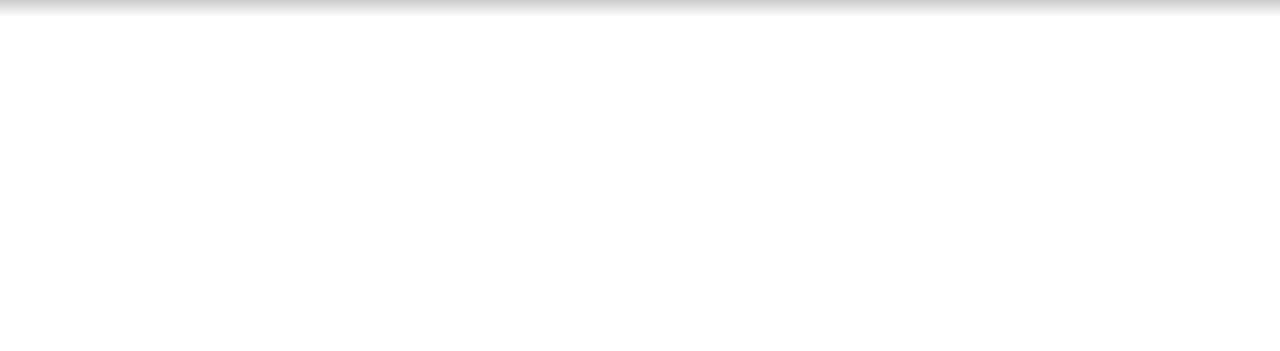
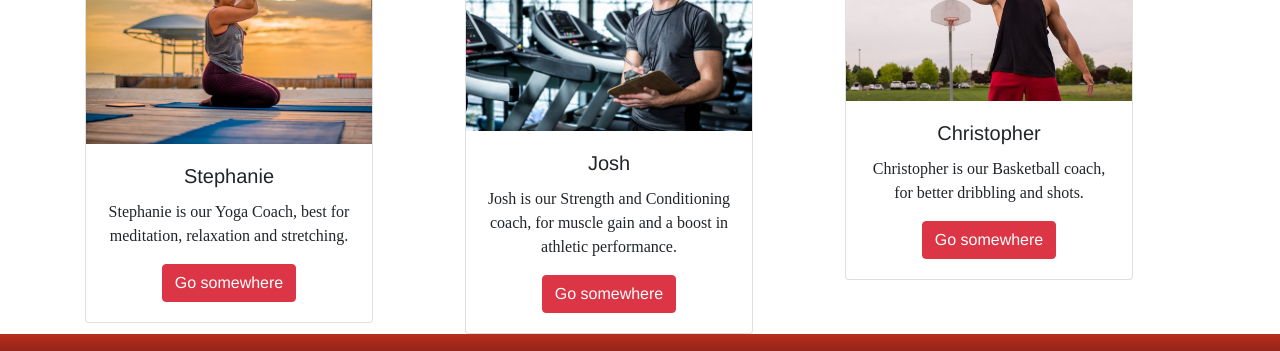
Before and after one commit to Avelez15/portfolio-project-FitFreakz, a website: page ourtrainers.html in a window 1280 px wide. Shown: the part 473-824 px from the top of the page. Before the commit the page ends 800 px from the top, so only its background shows below. Drawn offline with nearby package versions, Linux system fonts and the light colour scheme.

Commit message:
added cards to ourtrainers and added css for it, cards are'nt aligned

```diff
--- a/ourtrainers.html
+++ b/ourtrainers.html
@@ -34,7 +34,6 @@
             </div>
         </div>
     </header>
-
     <nav class="navbar navbar-expand-sm navbar-dark sticky-top">
         <div class="container">
             <a href="#" class="navbar-brand"></a>
@@ -47,7 +46,8 @@
                     </li>
                     <li class="nav-item"><a class="nav-link" href="aboutus.html"><i
                                 class="fa fa-info fa-lg"></i>About</a></li>
-                    <li class="nav-item active"><a class="nav-link" href="#"><i class="fa fa-list fa-lg"></i> Our
+                    <li class="nav-item active"><a class="nav-link" href="#"><i class="fa fa-list fa-lg"></i>
+                            Our
                             Trainers</a></li>
                     <li class="nav-item"><a class="nav-link" href="contactus.html"><i
                                 class="fa fa-address-card fa-lg"></i>Contact</a></li>
@@ -60,15 +60,49 @@
             </div>
         </div>
     </nav>
-
-
-    <!--site content-->
-
-
-
-
-
-
+    <hr />
+    <div class="container text-center" id="ourTrainersText">
+        Our Trainers
+    </div>
+    <hr />
+    <div class="container">
+        <div class="row">
+            <div class="col float-left">
+                <div class="card" style="width: 18rem;">
+                    <img src="img/StephanieYogaCoach.jpg" class="card-img-top" alt="StephanieYogaCoach"
+                        id="ourTrainerStephanieImg">
+                    <div class="card-body text-center">
+                        <h5 class="card-title">Stephanie</h5>
+                        <p class="card-text">Stephanie is our Yoga Coach, best for meditation, relaxation and
+                            stretching.</p>
+                        <a href="#" class="btn btn-danger">Go somewhere</a>
+                    </div>
+                </div>
+            </div>
+            <div class="col">
+                <div class="card" style="width: 18rem;">
+                    <img src="img/JoshStrengthAndConditioning.jpg" class="card-img-top" alt="JoshTrainerImg">
+                    <div class="card-body text-center" id="ourTrainerJoshImg">
+                        <h5 class="card-title">Josh</h5>
+                        <p class="card-text">Josh is our Strength and Conditioning coach, for muscle gain and a boost in
+                            athletic performance.</p>
+                        <a href="#" class="btn btn-danger">Go somewhere</a>
+                    </div>
+                </div>
+            </div>
+            <div class="col">
+                <div class="card" style="width: 18rem;">
+                    <img src="img/ChristopherBasketballTrainer.jpg" class="card-img-top"
+                        alt="ChristopherBasketballTrainer" id="ourTrainerChrisImg">
+                    <div class="card-body text-center">
+                        <h5 class="card-title">Christopher</h5>
+                        <p class="card-text">Christopher is our Basketball coach, for better dribbling and shots.</p>
+                        <a href="#" class="btn btn-danger">Go somewhere</a>
+                    </div>
+                </div>
+            </div>
+        </div>
+    </div>
     <footer class="site-footer">
         <div class="container">
             <div class="row">
--- /dev/null
+++ b/styles.css
@@ -0,0 +1,69 @@
+body {
+    font-family: 'Franklin Gothic Medium', 'Arial Narrow', Arial, sans-serif;
+}
+
+h1 {
+    font-family: 'Gill Sans', 'Gill Sans MT', Calibri, 'Trebuchet MS', sans-serif;
+    font-style: italic;
+}
+
+h2,
+h3,
+p {
+    font-family: 'Times New Roman', Times, serif;
+}
+
+.jumbotron {
+    margin: 0;
+    padding: 30px;
+    background-image: linear-gradient(to top, #B82E1F, #000000, white);
+}
+
+#fitFreakNavbar {
+    background: solid;
+    font-size: 20px;
+}
+
+.navbar-dark {
+    background-color: #B82E1F;
+}
+
+.modal-backdrop {
+    background-color: #270808;
+}
+
+.row-content {
+    padding: 50px 0;
+    border-bottom: 1px ridge;
+    min-height: 200px;
+}
+
+.site-footer {
+    background-image: linear-gradient(to bottom, #B82E1F, #000000, white);
+    padding: 20px 0;
+}
+
+#ourTrainerStephanieImg{
+    max-width:auto;
+    max-height:auto;
+}
+
+#ourTrainerChrisImg{
+    max-width:auto;
+    max-height:auto;
+}
+
+#ourTrainerJoshImg{
+    max-width:auto;
+    max-height: auto;
+}
+
+#ourTrainersText{
+    font-size: 45px;
+}
+
+.card {
+    margin: 0 auto;
+    float: none;
+    margin-bottom: 10px;
+}
```
